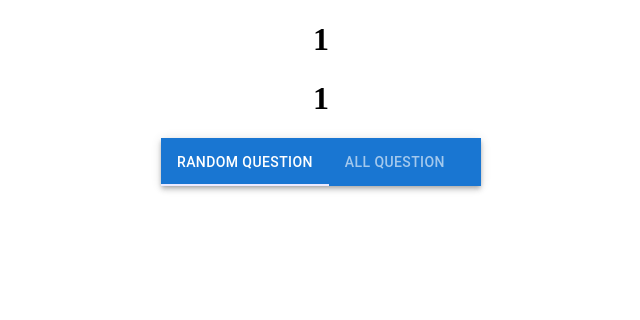
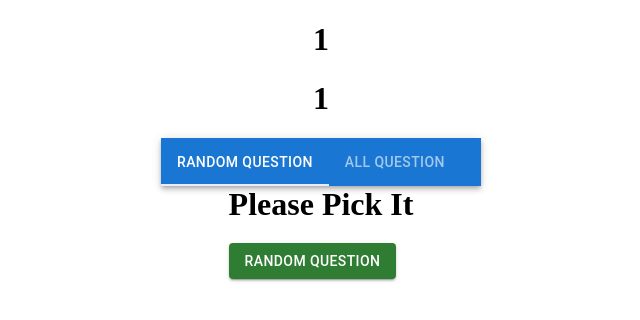
Before and after one commit to balaji1610/devquest, a Next.js app: page /1/1 in a window 1280 px wide. Shown: the top 320 px of the page, without its empty margins (319-959 px from the left). Built offline with nearby package versions, Linux system fonts and the light colour scheme.

Commit message:
random question ui add star

```diff
--- a/src/app/[category]/[categoryId]/QuestionSelection.tsx
+++ b/src/app/[category]/[categoryId]/QuestionSelection.tsx
@@ -4,8 +4,10 @@ import Tab from "@mui/material/Tab";
 import AppBar from "@mui/material/AppBar";
 import { useEffect, useState } from "react";
 import QuestionList from "@/app/components/QuestionList";
+import RandomQuestion from "@/app/components/RandomQuestion";
 import { getCategory } from "@/app/store/slice/applicationSlice";
 import { useDispatch } from "react-redux";
+
 export default function QuestionSelection(props: {
   category: string;
   categoryId: string;
@@ -53,7 +55,7 @@ export default function QuestionSelection(props: {
         </div>
       </div>
 
-      {tabIndex == 0 ? " " : <QuestionList />}
+      {tabIndex == 0 ? <RandomQuestion /> : <QuestionList />}
     </div>
   );
 }
--- a/src/app/components/QuestionList.tsx
+++ b/src/app/components/QuestionList.tsx
@@ -6,6 +6,7 @@ import Stack from "@mui/material/Stack";
 import { useSelector } from "react-redux";
 import { IcategoryType } from "@/app/interface/interface";
 import Grid from "@mui/material/Grid";
+import { GoStarFill } from "react-icons/go";
 
 export default function QuestionList() {
   const { currentQuestions } = useSelector(
@@ -28,7 +29,7 @@ export default function QuestionList() {
         <Grid size={{ xs: 12, sm: 8 }}>
           {currentQuestions.length > 0 &&
             currentQuestions.flatMap((el) => {
-              const { id, question } = el;
+              const { id, question, isImportant } = el;
               return (
                 <Box
                   sx={{
@@ -48,6 +49,15 @@ export default function QuestionList() {
                     <Box>{id}</Box>
 
                     <Box>{question}</Box>
+                    <Box>
+                      {isImportant ? (
+                        <>
+                          <GoStarFill color="#FFEB3B" />
+                        </>
+                      ) : (
+                        ""
+                      )}
+                    </Box>
                   </Stack>
                 </Box>
               );
--- /dev/null
+++ b/src/app/components/RandomQuestion.tsx
@@ -0,0 +1,81 @@
+"use client";
+import { useEffect, useState } from "react";
+import { useSelector } from "react-redux";
+import { IcategoryType } from "@/app/interface/interface";
+import Stack from "@mui/material/Stack";
+import Box from "@mui/material/Box";
+import Button from "@mui/material/Button";
+
+export default function RandomQuestion() {
+  const { currentQuestions } = useSelector(
+    (state: { Category: IcategoryType }) => state.Category
+  );
+
+  const [pickQuestion, setPickQuestion] = useState({
+    id: "",
+    question: "",
+    isImportant: false,
+  });
+  useEffect(() => {
+    pickQuestion;
+  }, [pickQuestion]);
+
+  const handleOnPickRandomQuestion = () => {
+    const PickRandomNumber = Math.floor(
+      Math.random() * currentQuestions.length
+    );
+
+    const getRandomQuestion = currentQuestions.filter((el) => {
+      return el.id == String(PickRandomNumber);
+    });
+
+    setPickQuestion(getRandomQuestion[0]);
+  };
+
+  return (
+    <div
+      style={{
+        display: "flex",
+        flexDirection: "row",
+        justifyContent: "center",
+      }}
+    >
+      <Stack spacing={2}>
+        {pickQuestion.id ? (
+          <Box
+            sx={{
+              width: { xs: "20rem", sm: "50rem" },
+              padding: { xs: "1px", sm: "10px" },
+
+              border: "1px solid #E9E9E9",
+              backgroundColor: "#ffffff",
+              borderLeft: "3px solid #03A9F4",
+              margin: "10px",
+              boxShadow: "1px 1px #03a9f473",
+              fontSize: { xs: "20px", sm: "30px" },
+            }}
+          >
+            <Stack direction="row" spacing={2}>
+              <Box>{pickQuestion.id}</Box>
+
+              <Box>{pickQuestion.question}</Box>
+            </Stack>
+          </Box>
+        ) : (
+          <Box>Please Pick It</Box>
+        )}
+
+        <Box>
+          {" "}
+          <Button
+            variant="contained"
+            color="success"
+            onClick={handleOnPickRandomQuestion}
+          >
+            Random Question
+          </Button>
+        </Box>
+      </Stack>
+    </div>
+  );
+}
```
